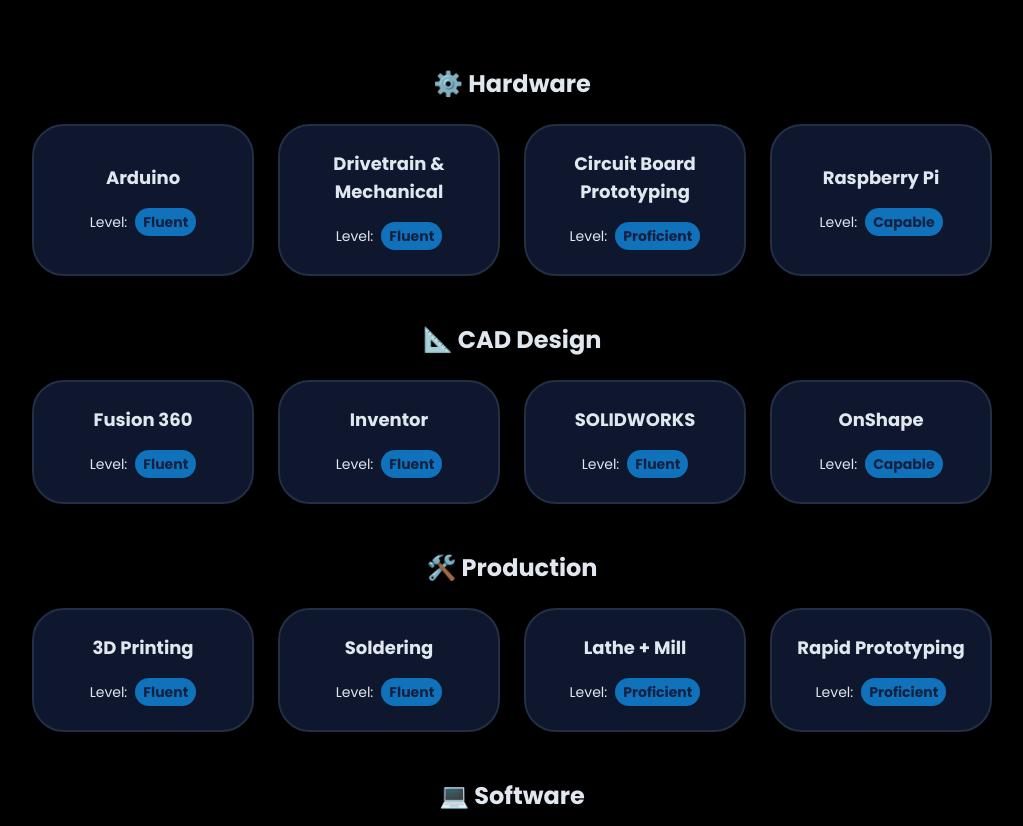
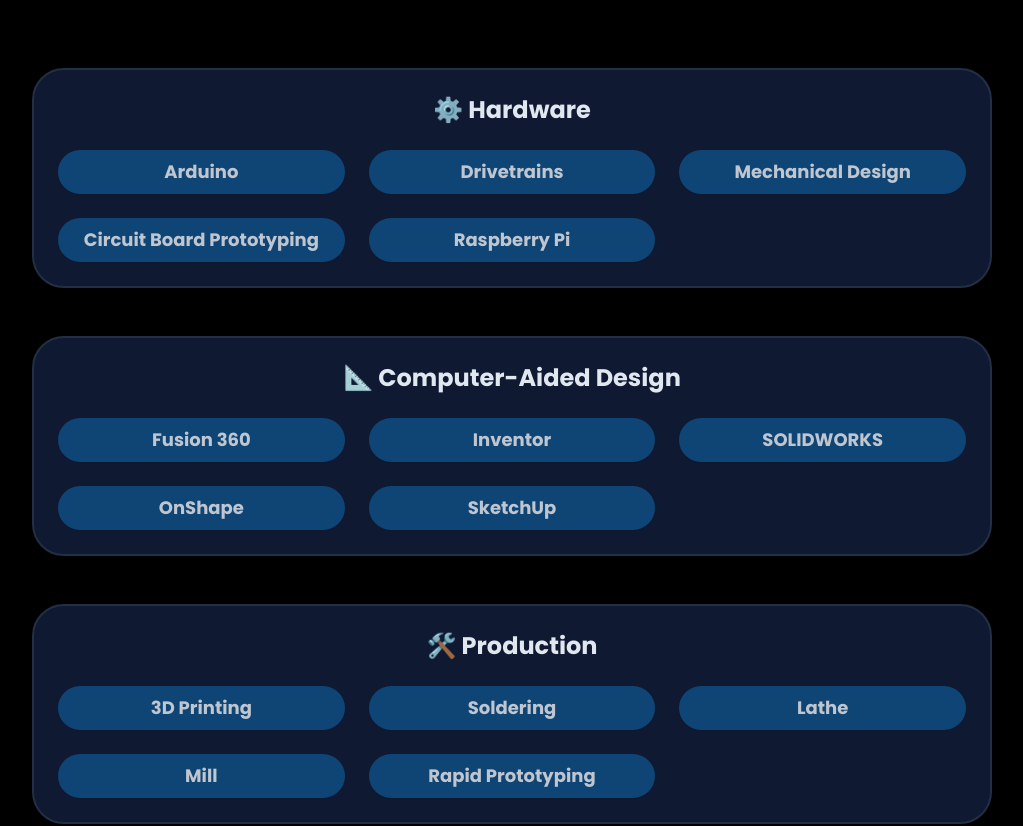
Before and after one commit to Aabjosh/Aabjosh-s-Portfolio, a React (Vite) app: page / in a window 1280 px wide. Shown: the part 2740-3566 px from the top of the page, without its empty margins (128-1151 px from the left). Built offline with nearby package versions, Linux system fonts and the light colour scheme.

Commit message:
changed the skills section again

```diff
--- a/src/components/ProjectsSection.jsx
+++ b/src/components/ProjectsSection.jsx
@@ -50,7 +50,7 @@
                         <div className="p-6">
                             <div className="flex flex-wrap gap-2 mb-4">
                                 {project.tags.map((tag) => (
-                                    <span className="px-2 py-1 text-xs font-medium rounded-full border-2 bg-primary/30 text-secondary-foreground">
+                                    <span className="px-2 py-1 text-xs font-medium rounded-full border-2 bg-primary/50 text-secondary-foreground">
                                         {tag}
                                     </span>
                                 ))}
--- a/src/components/SkillsSection.jsx
+++ b/src/components/SkillsSection.jsx
@@ -1,20 +1,23 @@
 const skills = [
   // Hardware
   { name: "Arduino", level: "Fluent", category: "⚙️ Hardware" },
-  { name: "Drivetrain & Mechanical", level: "Fluent", category: "⚙️ Hardware" },
+  { name: "Drivetrains", level: "Fluent", category: "⚙️ Hardware" },
+  { name: "Mechanical Design", level: "Fluent", category: "⚙️ Hardware" },
   { name: "Circuit Board Prototyping", level: "Proficient", category: "⚙️ Hardware" },
   { name: "Raspberry Pi", level: "Capable", category: "⚙️ Hardware" },
 
   // CAD Design
-  { name: "Fusion 360", level: "Fluent", category: "📐 CAD Design" },
-  { name: "Inventor", level: "Fluent", category: "📐 CAD Design" },
-  { name: "SOLIDWORKS", level: "Fluent", category: "📐 CAD Design" },
-  { name: "OnShape", level: "Capable", category: "📐 CAD Design" },
+  { name: "Fusion 360", level: "Fluent", category: "📐 Computer-Aided Design" },
+  { name: "Inventor", level: "Fluent", category: "📐 Computer-Aided Design" },
+  { name: "SOLIDWORKS", level: "Fluent", category: "📐 Computer-Aided Design" },
+  { name: "OnShape", level: "Capable", category: "📐 Computer-Aided Design" },
+  { name: "SketchUp", level: "Capable", category: "📐 Computer-Aided Design" },
 
   // Production
   { name: "3D Printing", level: "Fluent", category: "🛠️ Production" },
   { name: "Soldering", level: "Fluent", category: "🛠️ Production" },
-  { name: "Lathe + Mill", level: "Proficient", category: "🛠️ Production" },
+  { name: "Lathe", level: "Proficient", category: "🛠️ Production" },
+  { name: "Mill", level: "Proficient", category: "🛠️ Production" },
   { name: "Rapid Prototyping", level: "Proficient", category: "🛠️ Production" },
 
   // Software & Programming
@@ -58,22 +61,22 @@
 
                 <div className="space-y-12">
                     {Object.entries(skillsByCategory).map(([category, categorySkills]) => (
-                        <div key={category} className="space-y-6">
-                            <h3 className="text-2xl font-bold text-center text-foreground">
+                        <div key={category} className="bg-card/70 rounded-4xl p-6 border-2 space-y-6">
+                            <h3 className="text-2xl font-bold text-center text-foreground mb-6">
                                 {category}
                             </h3>
-                            <div className="grid grid-cols-1 sm:grid-cols-2 lg:grid-cols-4 gap-6">
+                            <div className="grid grid-cols-1 md:grid-cols-2 lg:grid-cols-3 gap-6">
                                 {categorySkills.map((skill, key) => (
-                                    <div key={key} className="bg-card/65 p-6 rounded-4xl shadow-xs card-hover flex flex-col justify-center backdrop-blur-xs border-2">
-                                        <div className="mb-4">
+                                    <div key={key} className="bg-primary/50 p-2 rounded-full shadow-xs card-hover flex flex-col justify-center backdrop-blur-xs animate-pulse-slow">
+                                        <div className="">
                                             <h4 className="font-bold text-lg">{skill.name}</h4>
                                         </div>
-                                        <div className="text-sm flex items-center gap-2 justify-center">
+                                        {/* <div className="text-sm flex items-center gap-2 justify-center">
                                             <span className="text-foreground">Level: </span>
                                             <div className="px-2 py-1 rounded-full border-primary bg-primary animate-pulse-slow">
                                                 <span className="text-card font-bold">{skill.level}</span>
                                             </div>
-                                        </div>
+                                        </div> */}
                                     </div>
                                 ))}
                             </div>
```
